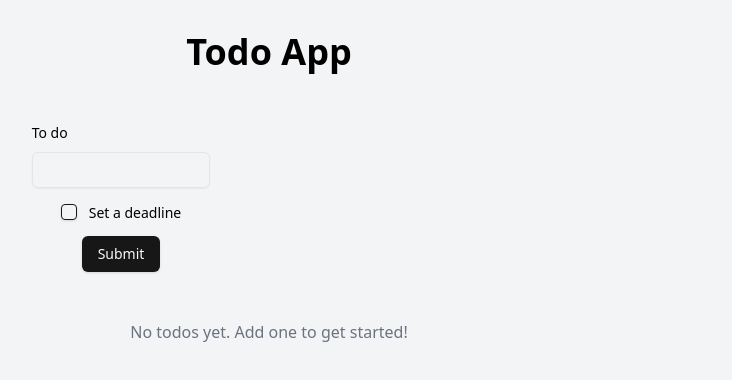
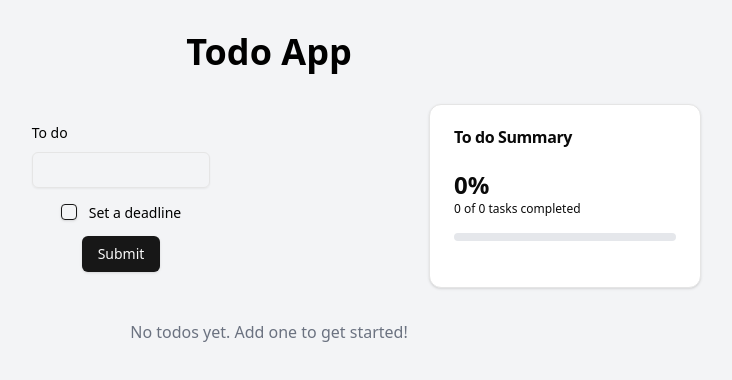
Before and after one commit to N1ve5h/to-do-list, a React (Vite) app: page / in a window 1280 px wide. Shown: the top 380 px of the page, without its empty margins (371-1103 px from the left). Built offline with nearby package versions, Linux system fonts and the light colour scheme.

Commit message:
Todo Summary Component

```diff
--- a/src/App.tsx
+++ b/src/App.tsx
@@ -2,9 +2,12 @@ import useLocalStorageTodo from '@/hooks/useLocalStorageTodo';
 import Form from './components/Form';
 import { AnimatePresence } from 'framer-motion'
 import { TodoItem } from '@/components/todo-item'
+import { TodoSummary } from '@/components/todo-summary'
 
 function App() {
   const [todos, addTodo, removeTodo, toggleTodo] = useLocalStorageTodo('todos');
+
+  const completedTodos = todos.filter(todo => todo.completed)
 
   return (
     <div className="min-h-screen bg-gray-100 dark:bg-gray-900">
@@ -14,7 +17,7 @@ function App() {
           <div className="md:col-span-2">
             <Form onAdd={addTodo} />
           </div>
-          {/* <TodoSummary total={todos.length} completed={completedTodos.length} /> */}
+          <TodoSummary total={todos.length} completed={completedTodos.length} />
         </div>
         <AnimatePresence>
           <div className="space-y-4">
--- /dev/null
+++ b/src/components/todo-summary.tsx
@@ -0,0 +1,30 @@
+import { Card, CardContent, CardHeader, CardTitle } from "@/components/ui/card"
+
+interface TodoSummaryProps {
+  total: number
+  completed: number
+}
+
+export function TodoSummary({ total, completed }: TodoSummaryProps) {
+  const percentage = total > 0 ? Math.round((completed / total) * 100) : 0
+
+  return (
+    <Card>
+      <CardHeader>
+        <CardTitle>To do Summary</CardTitle>
+      </CardHeader>
+      <CardContent>
+        <div className="text-2xl font-bold">{percentage}%</div>
+        <p className="text-xs text-muted-foreground">
+          {completed} of {total} tasks completed
+        </p>
+        <div className="mt-4 h-2 w-full bg-gray-200 rounded-full overflow-hidden">
+          <div
+            className="h-full bg-green-500"
+            style={{ width: `${percentage}%` }}
+          />
+        </div>
+      </CardContent>
+    </Card>
+  )
+}
--- /dev/null
+++ b/src/components/ui/card.tsx
@@ -0,0 +1,76 @@
+import * as React from "react"
+
+import { cn } from "@/lib/utils"
+
+const Card = React.forwardRef<
+  HTMLDivElement,
+  React.HTMLAttributes<HTMLDivElement>
+>(({ className, ...props }, ref) => (
+  <div
+    ref={ref}
+    className={cn(
+      "rounded-xl border border-neutral-200 bg-white text-neutral-950 shadow dark:border-neutral-800 dark:bg-neutral-950 dark:text-neutral-50",
+      className
+    )}
+    {...props}
+  />
+))
+Card.displayName = "Card"
+
+const CardHeader = React.forwardRef<
+  HTMLDivElement,
+  React.HTMLAttributes<HTMLDivElement>
+>(({ className, ...props }, ref) => (
+  <div
+    ref={ref}
+    className={cn("flex flex-col space-y-1.5 p-6", className)}
+    {...props}
+  />
+))
+CardHeader.displayName = "CardHeader"
+
+const CardTitle = React.forwardRef<
+  HTMLDivElement,
+  React.HTMLAttributes<HTMLDivElement>
+>(({ className, ...props }, ref) => (
+  <div
+    ref={ref}
+    className={cn("font-semibold leading-none tracking-tight", className)}
+    {...props}
+  />
+))
+CardTitle.displayName = "CardTitle"
+
+const CardDescription = React.forwardRef<
+  HTMLDivElement,
+  React.HTMLAttributes<HTMLDivElement>
+>(({ className, ...props }, ref) => (
+  <div
+    ref={ref}
+    className={cn("text-sm text-neutral-500 dark:text-neutral-400", className)}
+    {...props}
+  />
+))
+CardDescription.displayName = "CardDescription"
+
+const CardContent = React.forwardRef<
+  HTMLDivElement,
+  React.HTMLAttributes<HTMLDivElement>
+>(({ className, ...props }, ref) => (
+  <div ref={ref} className={cn("p-6 pt-0", className)} {...props} />
+))
+CardContent.displayName = "CardContent"
+
+const CardFooter = React.forwardRef<
+  HTMLDivElement,
+  React.HTMLAttributes<HTMLDivElement>
+>(({ className, ...props }, ref) => (
+  <div
+    ref={ref}
+    className={cn("flex items-center p-6 pt-0", className)}
+    {...props}
+  />
+))
+CardFooter.displayName = "CardFooter"
+
+export { Card, CardHeader, CardFooter, CardTitle, CardDescription, CardContent }
```
